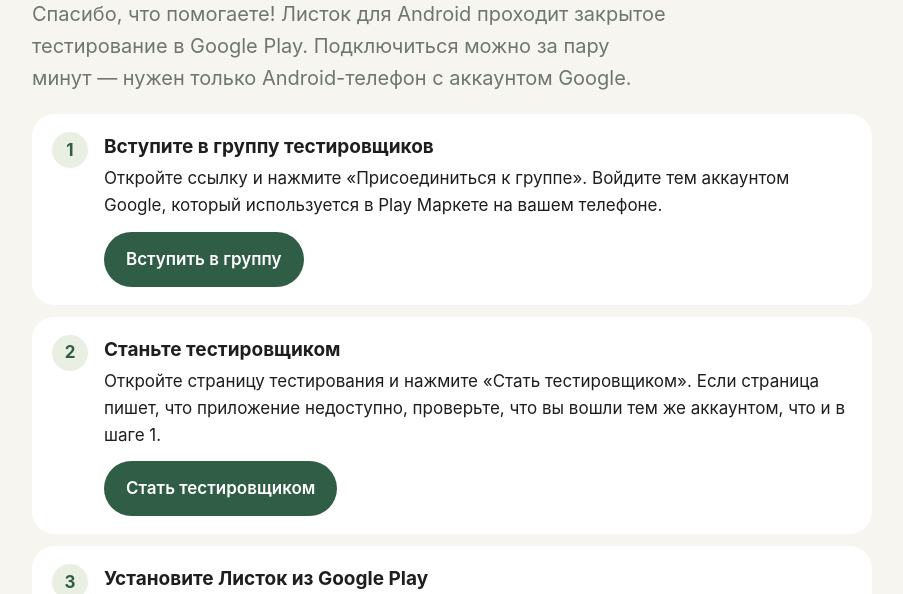
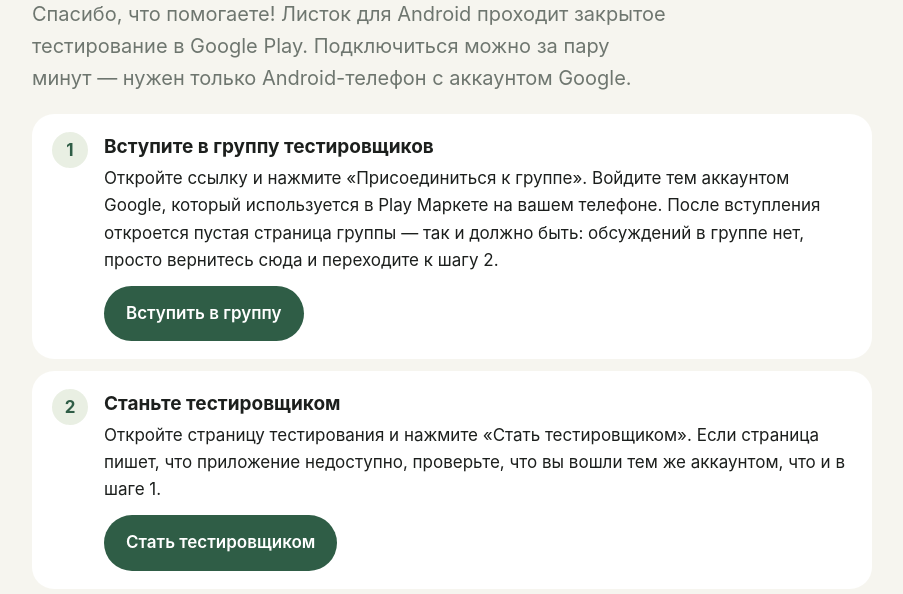
Before and after one commit to quantylgames/quantylgames.github.io, a plain HTML site: page listok/android-test.html in a window 1280 px wide. Shown: the part 188-782 px from the top of the page, without its empty margins (188-1091 px from the left). Drawn offline with Linux system fonts and the light colour scheme.

Commit message:
Listok: android-test — empty group page after joining is expected

```diff
--- a/listok/android-test.html
+++ b/listok/android-test.html
@@ -40,7 +40,7 @@
 <ol class="steps">
   <li>
     <h3>Вступите в группу тестировщиков</h3>
-    <p>Откройте ссылку и нажмите «Присоединиться к группе». Войдите тем аккаунтом Google, который используется в Play Маркете на вашем телефоне.</p>
+    <p>Откройте ссылку и нажмите «Присоединиться к группе». Войдите тем аккаунтом Google, который используется в Play Маркете на вашем телефоне. После вступления откроется пустая страница группы — так и должно быть: обсуждений в группе нет, просто вернитесь сюда и переходите к шагу 2.</p>
     <!-- TODO: заменить на настоящую ссылку Google-группы тестировщиков -->
     <a class="cta" href="https://groups.google.com/g/listok-testers">Вступить в группу</a>
   </li>
```
